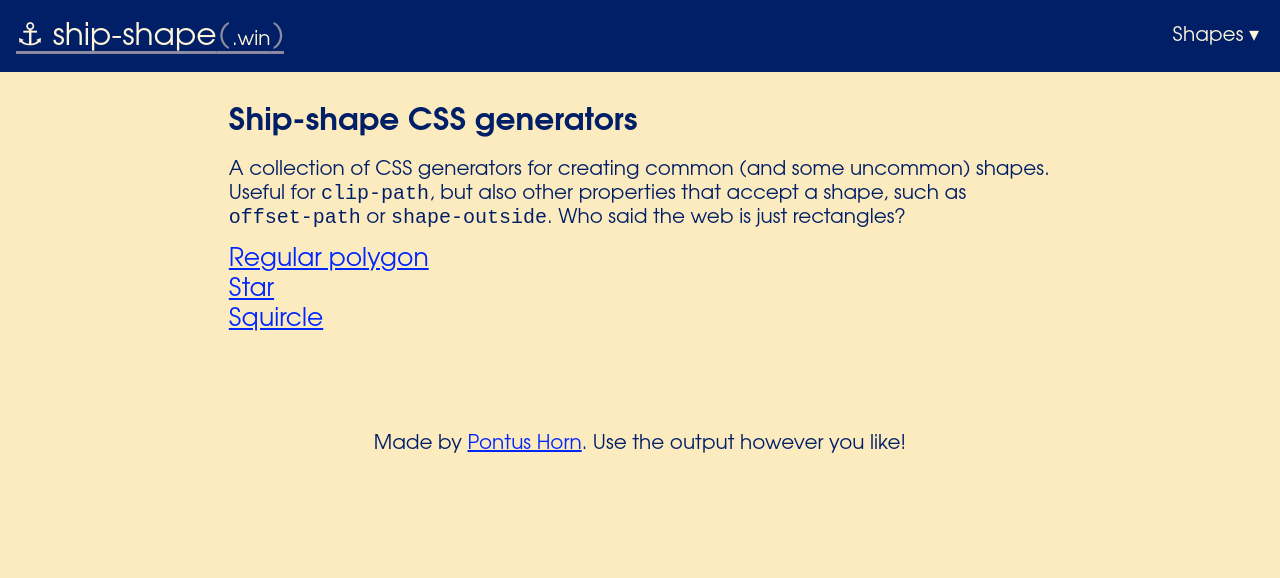
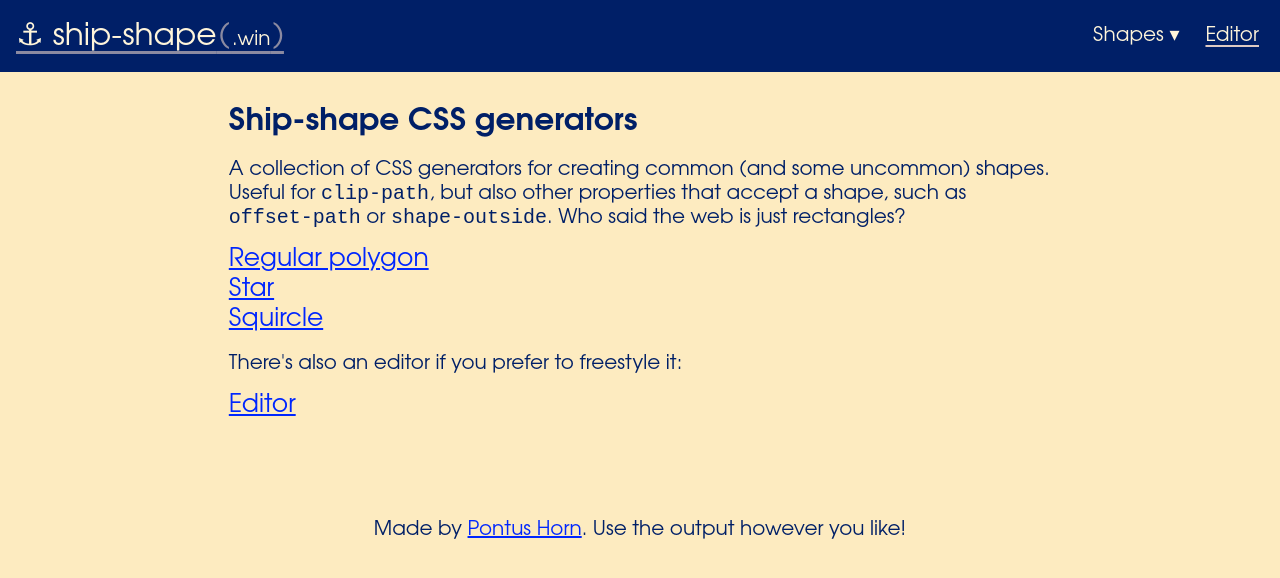
Before and after one commit to PontusHorn/ship-shape.win, a SvelteKit app: page / in a window 1280 px wide. Shown: the top 578 px of the page. Built offline with nearby package versions, Linux system fonts and the light colour scheme.

Commit message:
Link to editor

```diff
--- a/src/routes/+layout.svelte
+++ b/src/routes/+layout.svelte
@@ -49,6 +49,8 @@
 				Squircle
 			</a>
 		</div>
+
+		<a href="/editor" aria-current={page.url.pathname === '/editor'}>Editor</a>
 	</nav>
 </header>
 
--- a/src/routes/+page.svelte
+++ b/src/routes/+page.svelte
@@ -16,6 +16,12 @@
 	<article>
 		<h2><a href="/generators/squircle">Squircle</a></h2>
 	</article>
+
+	<p>There's also an editor if you prefer to freestyle it:</p>
+
+	<article>
+		<h2><a href="/editor">Editor</a></h2>
+	</article>
 </main>
 
 <style>
```
